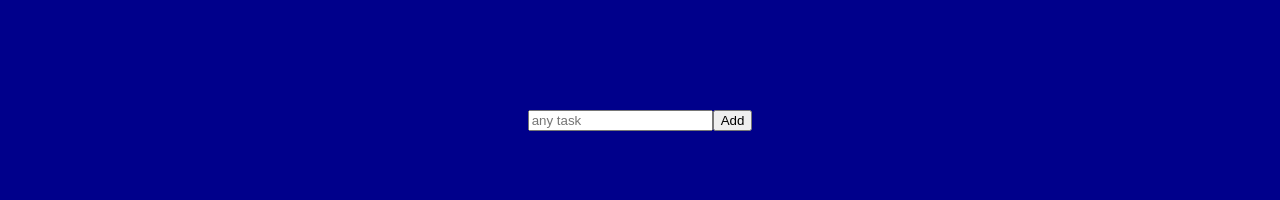
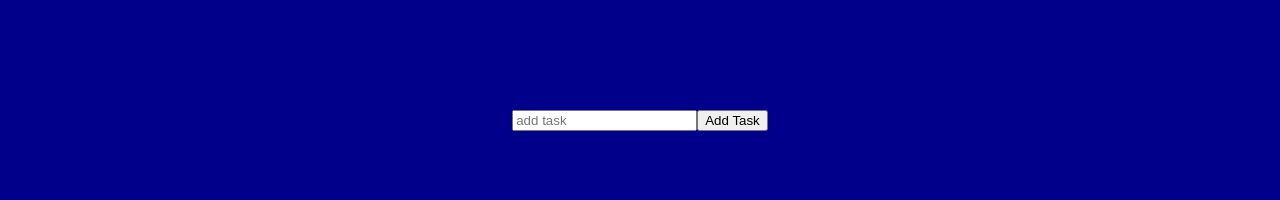
Before and after one commit to Oksana796/to-do-react, a React (Create React App) app: page / in a window 1280 px wide. Shown: the top 200 px of the page. Built offline with nearby package versions, Linux system fonts and the light colour scheme.

Commit message:
delete task

```diff
--- a/src/App.js
+++ b/src/App.js
@@ -3,45 +3,39 @@
 import "./App.css";
 
 function App() {
+  const [toDoList, setToDoList] = useState([]);
   const [newTask, setNewTask] = useState("");
-  const [list, setList] = useState([]);
 
-  const handleChangeTask = (e) => {
+  const handleChange = (e) => {
     setNewTask(e.target.value);
   };
 
   const addTask = () => {
     const task = {
-      id: list === 0 ? 1 : [list.length - 1].id + 1,
-      taskName: newTask,
+      id: toDoList.length === 0 ? 1 : toDoList[toDoList.length - 1].id + 1,
+      name: newTask,
     };
-    setList(task.taskName !== "" ? [...list, task] : list);
+    setToDoList([...toDoList, task]);
+  };
+
+  const deleteTask = (id) => {
+    setToDoList(toDoList.filter((task) => task.id !== id));
   };
 
   return (
     <div className="App">
       <div className="addTaskDiv">
-        <input
-          type="text"
-          placeholder="any task"
-          className="typeTask"
-          onChange={handleChangeTask}
-          value={newTask}
-        />
-        <button className="addTaskBtn" onClick={addTask}>
-          Add
-        </button>
+        <input onChange={handleChange} type="text" placeholder="add task" />
+        <button onClick={addTask}>Add Task</button>
       </div>
       <div className="listDiv">
-        {list.map((task) => {
-          return (
-            <div className="task">
-              <h2>{task.taskName}</h2>
-              <button>Complete</button>
-              <button>X</button>
-            </div>
-          );
-        })}
+        {toDoList.map((task) => (
+          <div>
+            <h2>{task.name}</h2>
+            <button>Complete</button>
+            <button onClick={() => deleteTask(task.id)}>X</button>
+          </div>
+        ))}
       </div>
     </div>
   );
```
Also changed, not shown: public/manifest.json.
